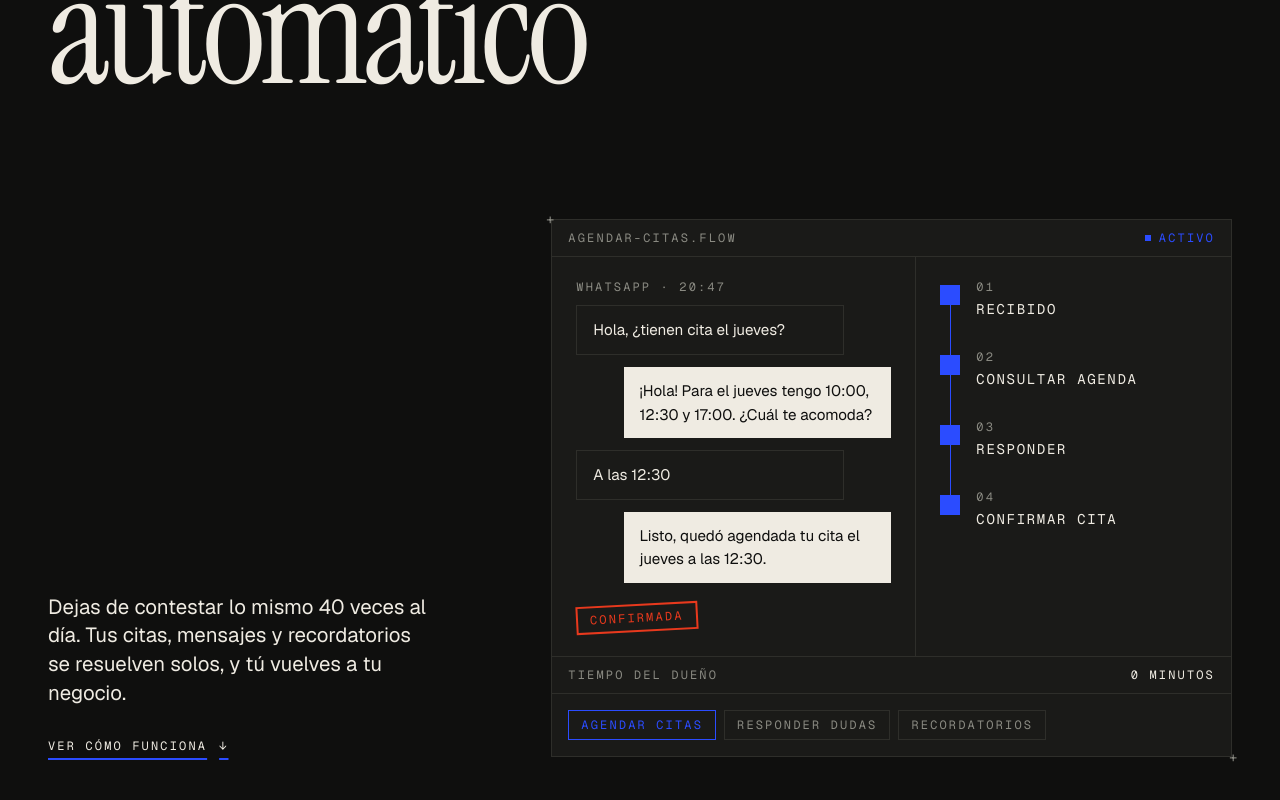
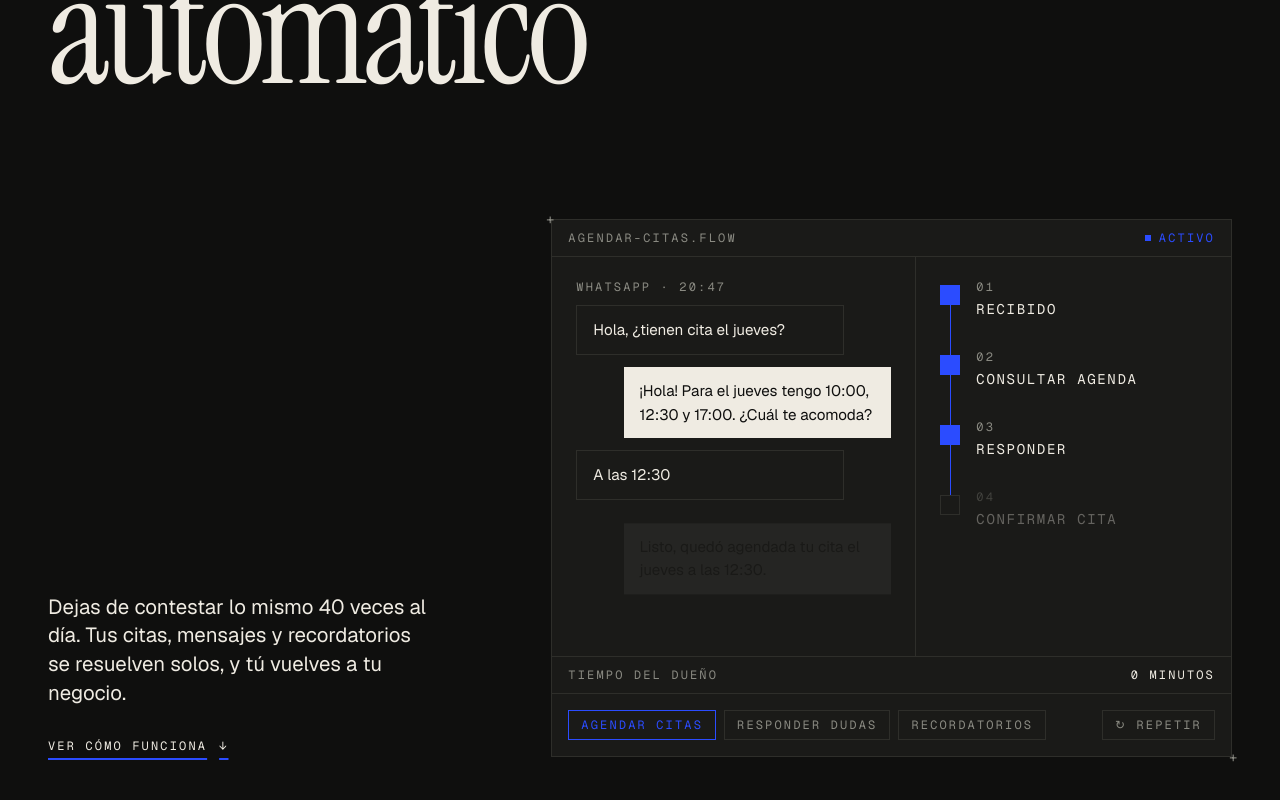
Before and after one commit to jonpapayon/web-wizards-v2, a Next.js app: page / in a window 1280 px wide. Shown: the part 512-1312 px from the top of the page. Built offline with nearby package versions, Linux system fonts and the light colour scheme.

Commit message:
Paso 3: demo animada del hero

```diff
--- a/src/components/HeroConsole.tsx
+++ b/src/components/HeroConsole.tsx
@@ -1,22 +1,109 @@
-const steps = [
-  { id: "recibido", n: "01", label: "Recibido", active: true },
-  { id: "agenda", n: "02", label: "Consultar agenda", active: true },
-  { id: "responder", n: "03", label: "Responder", active: true },
-  { id: "confirmar", n: "04", label: "Confirmar cita", active: true },
-];
+"use client";
 
-const scenarios = ["Agendar citas", "Responder dudas", "Recordatorios"];
+import { useEffect, useRef, useState } from "react";
+import { scenarios } from "./heroScenarios";
+
+const COLOR_GRAPHITE = "#1a1a18";
+const COLOR_LINE = "#2e2e2a";
+const COLOR_SIGNAL = "#2b4cff";
 
 export function HeroConsole() {
+  const [index, setIndex] = useState(0);
+  const [runKey, setRunKey] = useState(0);
+  const rootRef = useRef<HTMLElement>(null);
+  const scenario = scenarios[index];
+
+  useEffect(() => {
+    const root = rootRef.current;
+    if (!root) return;
+
+    // Con movimiento reducido se queda el estado final, sin animar
+    if (window.matchMedia("(prefers-reduced-motion: reduce)").matches) return;
+
+    let cancelled = false;
+    let timeline: { revert: () => unknown } | null = null;
+
+    (async () => {
+      const { createTimeline, utils } = await import("animejs");
+      if (cancelled) return;
+
+      const msgs = root.querySelectorAll<HTMLElement>("[data-msg]");
+      const nodes = root.querySelectorAll<HTMLElement>("[data-node]");
+      const lines = root.querySelectorAll<HTMLElement>("[data-line]");
+      const labels = root.querySelectorAll<HTMLElement>("[data-label]");
+      const seal = root.querySelector<HTMLElement>("[data-seal]");
+
+      // Estado inicial: todo apagado
+      utils.set(msgs, { opacity: 0, translateY: 12 });
+      utils.set(nodes, {
+        backgroundColor: COLOR_GRAPHITE,
+        borderColor: COLOR_LINE,
+      });
+      utils.set(lines, { scaleY: 0 });
+      utils.set(labels, { opacity: 0.35 });
+      if (seal) utils.set(seal, { opacity: 0, scale: 1.8 });
+
+      const tl = createTimeline({ defaults: { ease: "outQuad" } });
+
+      // Mensajes
+      scenario.messages.forEach((m, i) => {
+        const el = msgs[i];
+        if (!el) return;
+        tl.add(el, { opacity: 1, translateY: 0, duration: 450 }, m.at);
+      });
+
+      // Pasos del flujo: la línea se dibuja y luego se enciende el nodo
+      scenario.steps.forEach((s, i) => {
+        if (i > 0 && lines[i - 1]) {
+          tl.add(
+            lines[i - 1],
+            { scaleY: 1, duration: 350, ease: "inOutQuad" },
+            Math.max(s.at - 350, 0)
+          );
+        }
+        if (nodes[i]) {
+          tl.add(
+            nodes[i],
+            {
+              backgroundColor: COLOR_SIGNAL,
+              borderColor: COLOR_SIGNAL,
+              duration: 250,
+            },
+            s.at
+          );
+        }
+        if (labels[i]) {
+          tl.add(labels[i], { opacity: 1, duration: 250 }, s.at);
+        }
+      });
+
+      // Sello final
+      if (seal) {
+        tl.add(
+          seal,
+          { opacity: 1, scale: 1, duration: 350, ease: "outBack" },
+          scenario.sealAt
+        );
+      }
+
+      timeline = tl;
+    })();
+
+    return () => {
+      cancelled = true;
+      timeline?.revert(); // vuelve al estado final del HTML
+    };
+  }, [index, runKey, scenario]);
+
   return (
     <figure
+      ref={rootRef}
       className="reg border border-line bg-graphite"
-      aria-label="Demostración: un mensaje de WhatsApp se convierte en una cita confirmada sin intervención humana"
-      data-console
+      aria-label="Demostración: un mensaje de WhatsApp se resuelve de forma automática, sin intervención humana"
     >
       {/* Barra superior */}
       <div className="flex items-center justify-between border-b border-line px-4 py-3 font-mono text-label uppercase">
-        <span className="text-smoke">agendar-citas.flow</span>
+        <span className="text-smoke">{scenario.file}</span>
         <span className="flex items-center gap-2 text-signal">
           <span className="h-1.5 w-1.5 bg-signal" aria-hidden="true" />
           Activo
@@ -25,33 +112,31 @@ export function HeroConsole() {
 
       <div className="grid lg:grid-cols-[1.15fr_1fr]">
         {/* Conversación */}
-        <div className="space-y-3 p-4 sm:p-6" data-chat>
+        <div className="space-y-3 p-4 sm:p-6">
           <p className="font-mono text-label uppercase text-smoke">
-            WhatsApp · 20:47
+            WhatsApp · {scenario.time}
           </p>
 
-          <div className="max-w-[85%] border border-line px-4 py-3 text-[0.95rem] text-bone">
-            Hola, ¿tienen cita el jueves?
+          {scenario.messages.map((m, i) => (
+            <div
+              key={`${scenario.id}-${i}`}
+              data-msg
+              className={
+                m.from === "client"
+                  ? "max-w-[85%] border border-line px-4 py-3 text-[0.95rem] text-bone"
+                  : "ml-auto max-w-[85%] bg-bone px-4 py-3 text-[0.95rem] text-ink"
+              }
+            >
+              {m.text}
             </div>
-
-          <div className="ml-auto max-w-[85%] bg-bone px-4 py-3 text-[0.95rem] text-ink">
-            ¡Hola! Para el jueves tengo 10:00, 12:30 y 17:00. ¿Cuál te acomoda?
-          </div>
-
-          <div className="max-w-[85%] border border-line px-4 py-3 text-[0.95rem] text-bone">
-            A las 12:30
-          </div>
-
-          <div className="ml-auto max-w-[85%] bg-bone px-4 py-3 text-[0.95rem] text-ink">
-            Listo, quedó agendada tu cita el jueves a las 12:30.
-          </div>
+          ))}
 
           <div className="pt-2">
             <span
+              data-seal
               className="inline-block -rotate-3 border-2 border-seal px-3 py-1.5 font-mono text-label uppercase text-seal"
-              data-seal
             >
-              Confirmada
+              {scenario.seal}
             </span>
           </div>
         </div>
@@ -61,25 +146,26 @@ export function HeroConsole() {
           className="border-t border-line p-4 sm:p-6 lg:border-l lg:border-t-0"
           aria-label="Pasos del flujo automático"
         >
-          {steps.map((s, i) => (
-            <li key={s.id} className="relative flex gap-4 pb-8 last:pb-0">
-              {i < steps.length - 1 && (
+          {scenario.steps.map((s, i) => (
+            <li
+              key={`${scenario.id}-step-${i}`}
+              className="relative flex gap-4 pb-8 last:pb-0"
+            >
+              {i < scenario.steps.length - 1 && (
                 <span
-                  className="absolute left-[0.6rem] top-6 h-[calc(100%-0.5rem)] w-px bg-signal"
+                  data-line
                   aria-hidden="true"
-                  data-line={s.id}
+                  className="absolute left-[0.6rem] top-6 h-[calc(100%-0.5rem)] w-px origin-top bg-signal"
                 />
               )}
               <span
-                className={`relative z-10 mt-1 h-[1.25rem] w-[1.25rem] shrink-0 border ${
-                  s.active ? "border-signal bg-signal" : "border-line bg-graphite"
-                }`}
+                data-node
                 aria-hidden="true"
-                data-node={s.id}
+                className="relative z-10 mt-1 h-[1.25rem] w-[1.25rem] shrink-0 border border-signal bg-signal"
               />
-              <div>
+              <div data-label>
                 <p className="font-mono text-label uppercase text-smoke">
-                  {s.n}
+                  {String(i + 1).padStart(2, "0")}
                 </p>
                 <p className="mt-1.5 font-mono text-sm uppercase tracking-[0.12em] text-bone">
                   {s.label}
@@ -96,26 +182,37 @@ export function HeroConsole() {
         <span className="text-bone">0 minutos</span>
       </figcaption>
 
-      {/* Escenarios (aún sin lógica) */}
+      {/* Escenarios + repetir */}
+      <div className="flex flex-wrap items-center gap-2 border-t border-line p-4">
         <div
-        className="flex flex-wrap gap-2 border-t border-line p-4"
+          className="flex flex-wrap gap-2"
           role="group"
           aria-label="Elige un escenario"
         >
-        {scenarios.map((label, i) => (
+          {scenarios.map((s, i) => (
             <button
-            key={label}
+              key={s.id}
               type="button"
-            aria-pressed={i === 0}
+              aria-pressed={i === index}
+              onClick={() => setIndex(i)}
               className={`border px-3 py-2 font-mono text-label uppercase transition-colors ${
-              i === 0
+                i === index
                   ? "border-signal text-signal"
                   : "border-line text-smoke hover:border-smoke hover:text-bone"
               }`}
             >
-            {label}
+              {s.chip}
             </button>
           ))}
+        </div>
+
+        <button
+          type="button"
+          onClick={() => setRunKey((k) => k + 1)}
+          className="ml-auto border border-line px-3 py-2 font-mono text-label uppercase text-smoke transition-colors hover:border-smoke hover:text-bone"
+        >
+          ↻ Repetir
+        </button>
       </div>
     </figure>
   );
--- /dev/null
+++ b/src/components/heroScenarios.ts
@@ -0,0 +1,107 @@
+export type Message = {
+  from: "client" | "bot";
+  text: string;
+  at: number; // ms en que aparece
+};
+
+export type Step = {
+  label: string;
+  at: number; // ms en que se activa
+};
+
+export type Scenario = {
+  id: string;
+  chip: string;
+  file: string;
+  time: string;
+  messages: Message[];
+  steps: Step[];
+  seal: string;
+  sealAt: number;
+};
+
+export const scenarios: Scenario[] = [
+  {
+    id: "agendar",
+    chip: "Agendar citas",
+    file: "agendar-citas.flow",
+    time: "20:47",
+    messages: [
+      { from: "client", text: "Hola, ¿tienen cita el jueves?", at: 400 },
+      {
+        from: "bot",
+        text: "¡Hola! Para el jueves tengo 10:00, 12:30 y 17:00. ¿Cuál te acomoda?",
+        at: 2600,
+      },
+      { from: "client", text: "A las 12:30", at: 4400 },
+      {
+        from: "bot",
+        text: "Listo, quedó agendada tu cita el jueves a las 12:30.",
+        at: 5600,
+      },
+    ],
+    steps: [
+      { label: "Recibido", at: 400 },
+      { label: "Consultar agenda", at: 1300 },
+      { label: "Responder", at: 2300 },
+      { label: "Confirmar cita", at: 5700 },
+    ],
+    seal: "Confirmada",
+    sealAt: 6300,
+  },
+  {
+    id: "dudas",
+    chip: "Responder dudas",
+    file: "responder-dudas.flow",
+    time: "21:12",
+    messages: [
+      {
+        from: "client",
+        text: "¿Cuánto cuesta una limpieza dental?",
+        at: 400,
+      },
+      {
+        from: "bot",
+        text: "Desde $600 e incluye revisión. ¿Quieres que te agende una cita?",
+        at: 2800,
+      },
+      { from: "client", text: "Sí, mañana por la tarde", at: 4600 },
+      { from: "bot", text: "Tengo 16:00 o 18:00. ¿Cuál prefieres?", at: 5800 },
+    ],
+    steps: [
+      { label: "Recibido", at: 400 },
+      { label: "Entender pregunta", at: 1200 },
+      { label: "Buscar respuesta", at: 2000 },
+      { label: "Responder", at: 2800 },
+    ],
+    seal: "Resuelta",
+    sealAt: 6500,
+  },
+  {
+    id: "recordatorios",
+    chip: "Recordatorios",
+    file: "recordatorios.flow",
+    time: "09:00",
+    messages: [
+      {
+        from: "bot",
+        text: "Hola Ana, mañana tienes cita a las 12:30. ¿Nos confirmas?",
+        at: 1800,
+      },
+      { from: "client", text: "Sí, ahí estaré", at: 3600 },
+      {
+        from: "bot",
+        text: "Gracias, te esperamos. Si necesitas cambiarla, responde aquí.",
+        at: 4800,
+      },
+    ],
+    steps: [
+      { label: "Detectar cita", at: 400 },
+      { label: "Enviar recordatorio", at: 1600 },
+      { label: "Esperar respuesta", at: 2800 },
+      { label: "Registrar", at: 4900 },
+    ],
+    seal: "Registrada",
+    sealAt: 5700,
+  },
+];
```
Lines whose indentation alone changed are shown as unchanged.
